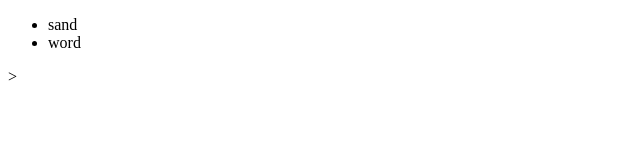
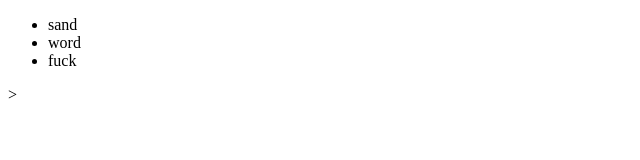
Before and after one commit to GirtSeanking/newGitTest, a plain HTML site: page index.html in a window 1280 px wide. Shown: the full height of the page, 0-640 px from the left. Drawn offline with Linux system fonts and the light colour scheme.

Commit message:
update index.html

```diff
--- a/index.html
+++ b/index.html
@@ -9,6 +9,7 @@
     <ul>
         <li>sand</li>
         <li>word</li>
+        <li>fuck</li>
     </ul>>
 </body>
 </html>
```
